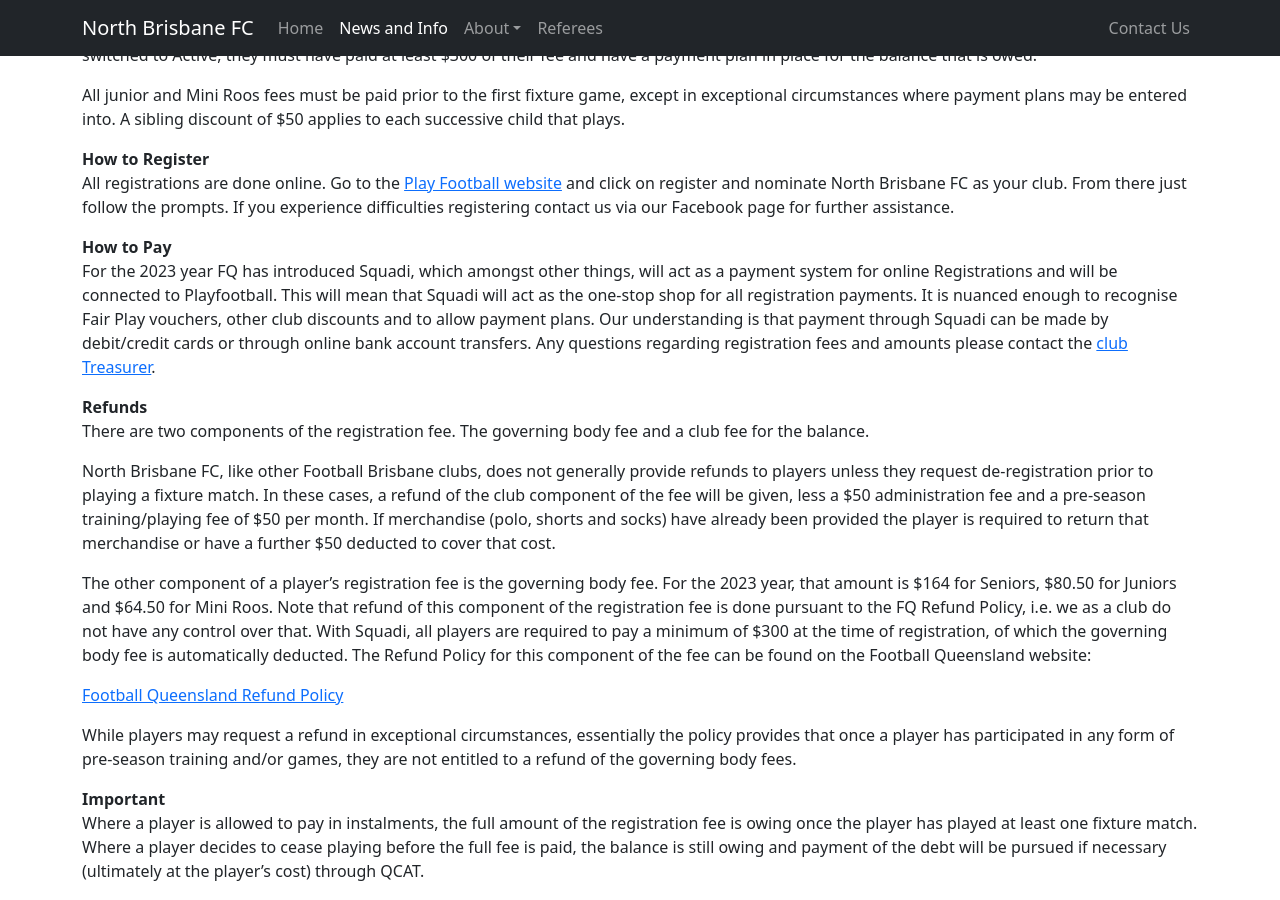
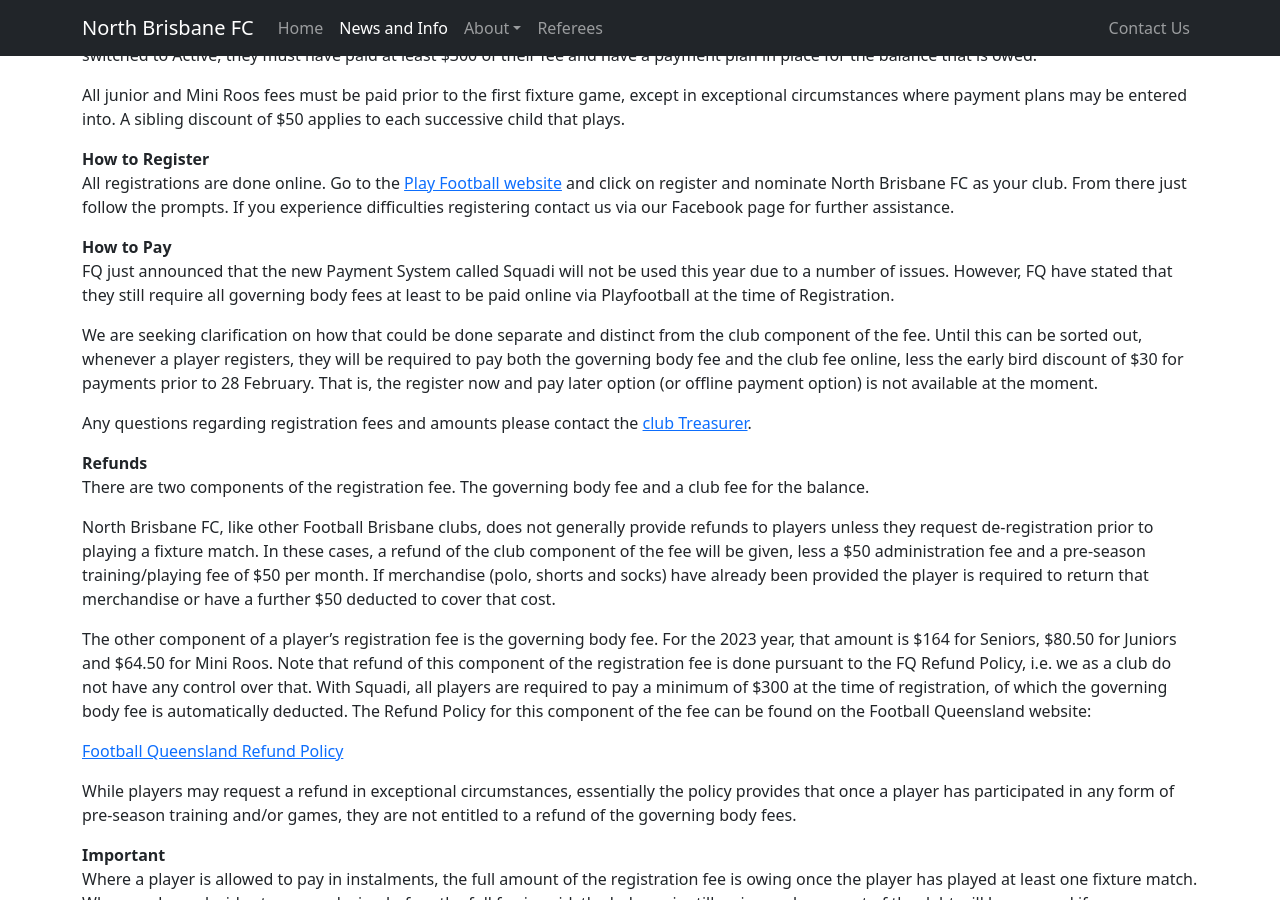
Before and after one commit to technicalnbfc/technicalnbfc.github.io, a Jekyll site: the page built from blog/_posts/2023-01-02-2023-registration.md, in a window 1280 px wide and 900 px high, scrolled down 1214 px. Built offline with Jekyll 4.4.1, drawn with Linux system fonts in a browser that asks for light colours; nearby versions of some CDN libraries.

Commit message:
remove Squadi in registration

```diff
--- a/blog/_posts/2023-01-02-2023-registration.md
+++ b/blog/_posts/2023-01-02-2023-registration.md
@@ -54,7 +54,11 @@ All junior and Mini Roos fees must be paid prior to the first fixture game, exce
 All registrations are done online. Go to the [Play Football website](https://www.playfootball.com.au) and click on register and nominate North Brisbane FC as your club. From there just follow the prompts. If you experience difficulties registering contact us via our Facebook page for further assistance.
 
 **How to Pay**
-For the 2023 year FQ has introduced Squadi, which amongst other things, will act as a payment system for online Registrations and will be connected to Playfootball. This will mean that Squadi will act as the one-stop shop for all registration payments. It is nuanced enough to recognise Fair Play vouchers, other club discounts and to allow payment plans. Our understanding is that payment through Squadi can be made by debit/credit cards or through online bank account transfers. Any questions regarding registration fees and amounts please contact the [club Treasurer](/about/committee).
+FQ just announced that the new Payment System called Squadi will not be used this year due to a number of issues. However, FQ have stated that they still require all governing body fees at least to be paid online via Playfootball at the time of Registration.
+
+We are seeking clarification on how that could be done separate and distinct from the club component of the fee. Until this can be sorted out, whenever a player registers, they will be required to pay both the governing body fee and the club fee online, less the early bird discount of $30 for payments prior to 28 February. That is, the register now and pay later option (or offline payment option) is not available at the moment.
+
+Any questions regarding registration fees and amounts please contact the [club Treasurer](/about/committee).
 
 **Refunds**
 There are two components of the registration fee. The governing body fee and a club fee for the balance.
```
